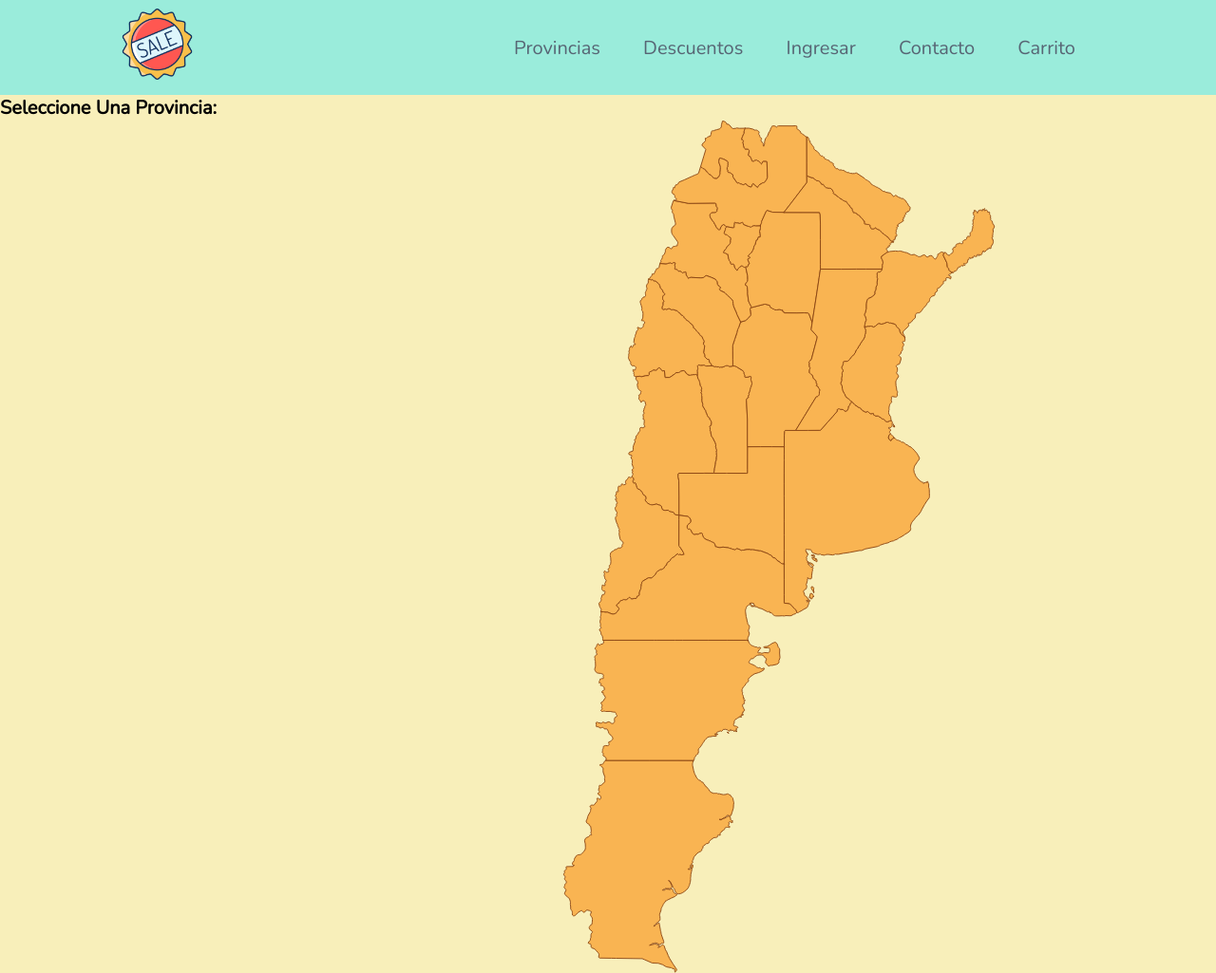
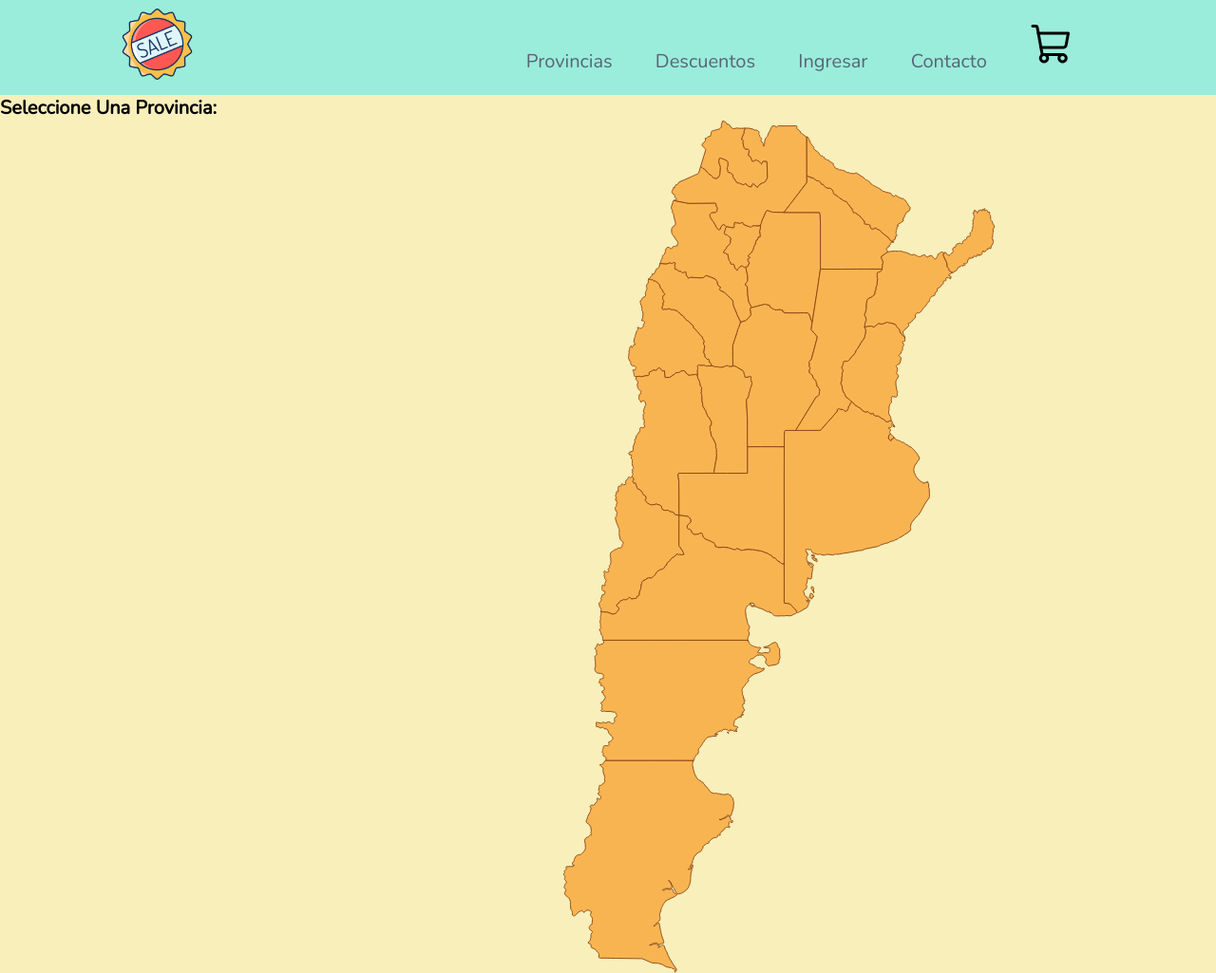
Before and after one commit to nachomk/Proyecto-Final, a plain HTML site: page Inicio/index.html in a window 1280 px wide. Shown: the top 1025 px of the page at 95% size. Drawn offline with nearby package versions, Linux system fonts and the light colour scheme; a web font is replaced by a local one.

Commit message:
agregue carrito como icono al header

```diff
--- a/Inicio/index.html
+++ b/Inicio/index.html
@@ -18,7 +18,7 @@
           <li><a href="./descuentos.html">Descuentos</a></li>
           <li><a href="./ingresar.html">Ingresar</a></li>
           <li><a href="./contacto.html">Contacto</a></li>
-          <li><a href="./carrito.html">Carrito</a></li>
+          <li><a href="./carrito.html"><img src="../Media/9025885_shopping_cart_icon (1).png" alt=""></a></li>
         </ul>
       </nav>
     </header>
```
Also changed, not shown: Media/9025885_shopping_cart_icon (1).png (added), Media/cart.png (deleted).
